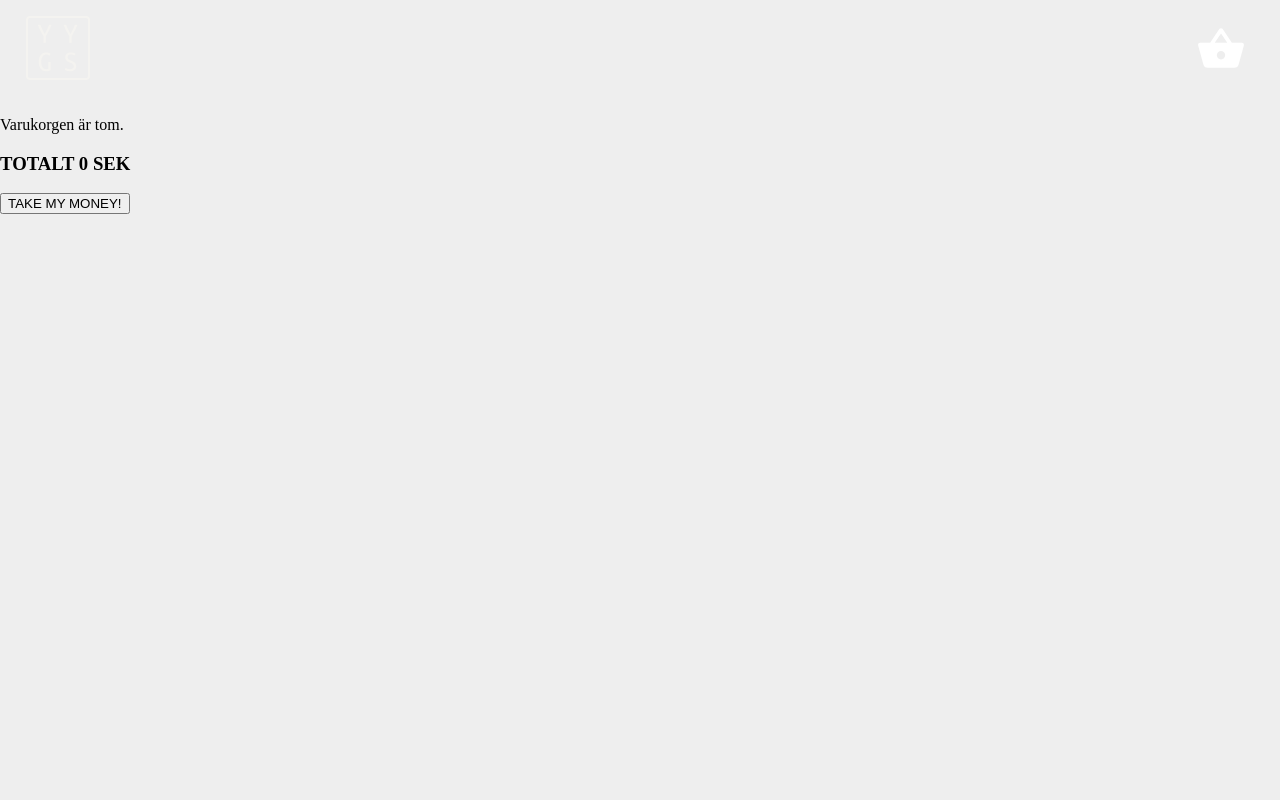
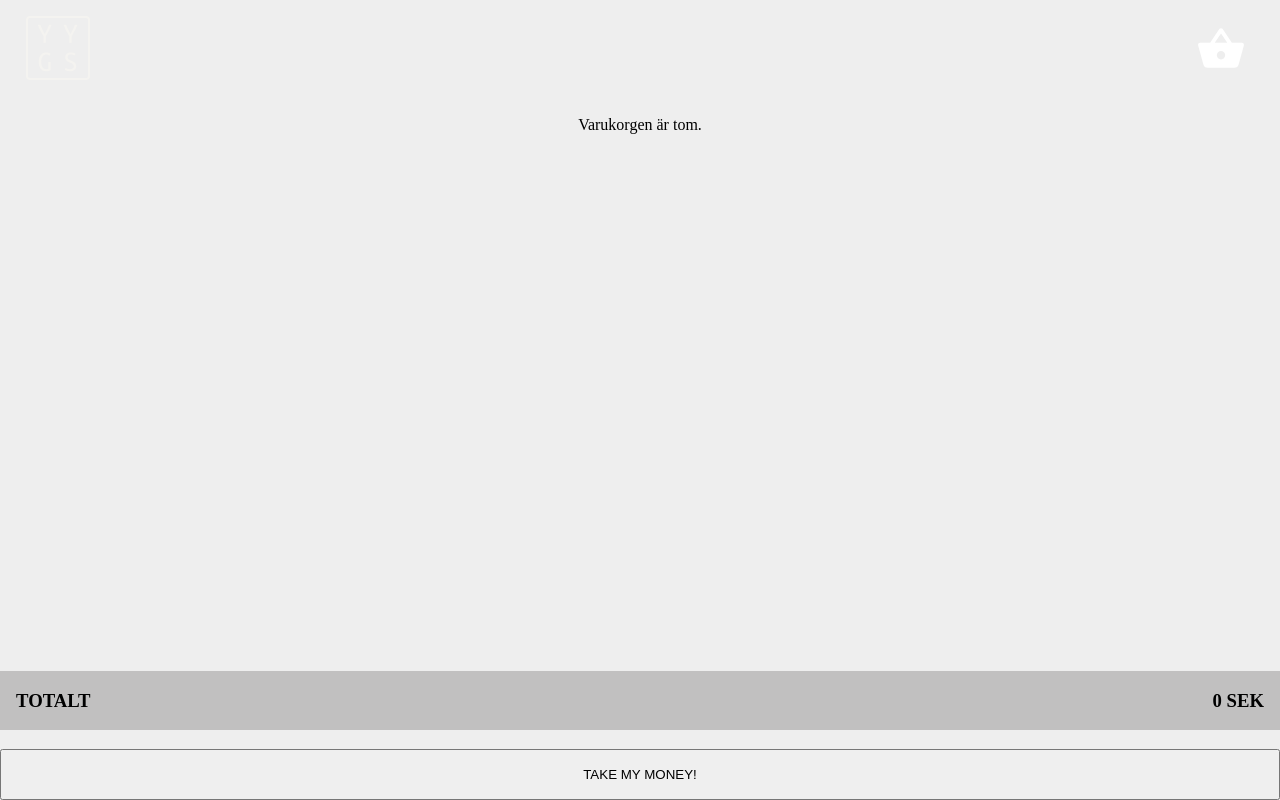
Before and after one commit to Karlgit13/React-Individuell-examination, a React (Vite) app: page /cart in a window 1280 px wide. Built offline with nearby package versions, Linux system fonts and the light colour scheme.

Commit message:
Enhance Cart component: improve layout and styling, add flexbox for better item alignment, and update total display

```diff
--- a/src/components/Cart.tsx
+++ b/src/components/Cart.tsx
@@ -43,23 +43,34 @@ const Cart = () => {
         ) : (
           <ul>
             {cartItems.map((item) => (
-              <li key={item.id}>
-                {item.name} ........... {item.price * item.quantity} kr
-                <button onClick={() => dispatch(decreaseItemQuantity(item.id))}>
-                  -
-                </button>
-                <button onClick={() => dispatch(addItemToCart(item))}>+</button>
-                <button onClick={() => dispatch(removeItemFromCart(item.id))}>
-                  X
-                </button>
+              <li key={item.id} className="cart-li">
+                {item.name}
+                <div>
+                  ........... {item.price * item.quantity} SEK{"  "}
+                  <button
+                    onClick={() => dispatch(decreaseItemQuantity(item.id))}
+                  >
+                    -
+                  </button>
+                  <button onClick={() => dispatch(addItemToCart(item))}>
+                    +
+                  </button>
+                  <button onClick={() => dispatch(removeItemFromCart(item.id))}>
+                    X
+                  </button>
+                </div>
               </li>
             ))}
           </ul>
         )}
       </div>
       <div className="total-div">
-        <h3>TOTALT {getTotalPrice()} SEK</h3>
-        <button onClick={handlePlaceOrder}>TAKE MY MONEY!</button>
+        <h3 className="total-div-header">
+          <p>TOTALT</p> <p>{getTotalPrice()} SEK</p>
+        </h3>
+        <button className="total-div-button" onClick={handlePlaceOrder}>
+          TAKE MY MONEY!
+        </button>
       </div>
     </div>
   );
--- a/src/styles/cart.scss
+++ b/src/styles/cart.scss
@@ -1,4 +1,34 @@
 .cart {
   background-color: #eeeeee;
   height: 100vh;
+  display: flex;
+  flex-direction: column;
 }
+
+.cart-div {
+  display: flex;
+  justify-content: center;
+  width: 100%;
+  flex-grow: 1;
+}
+
+.cart-li {
+  display: flex;
+  justify-content: space-between;
+}
+
+.total-div {
+  margin-top: auto;
+
+}
+
+.total-div-header {
+  display: flex;
+justify-content: space-between;
+padding: 0rem 1rem;
+background-color: #3531313D;
+}
+.total-div-button {
+  width: 100%;
+  padding: 1rem;
+}
```
